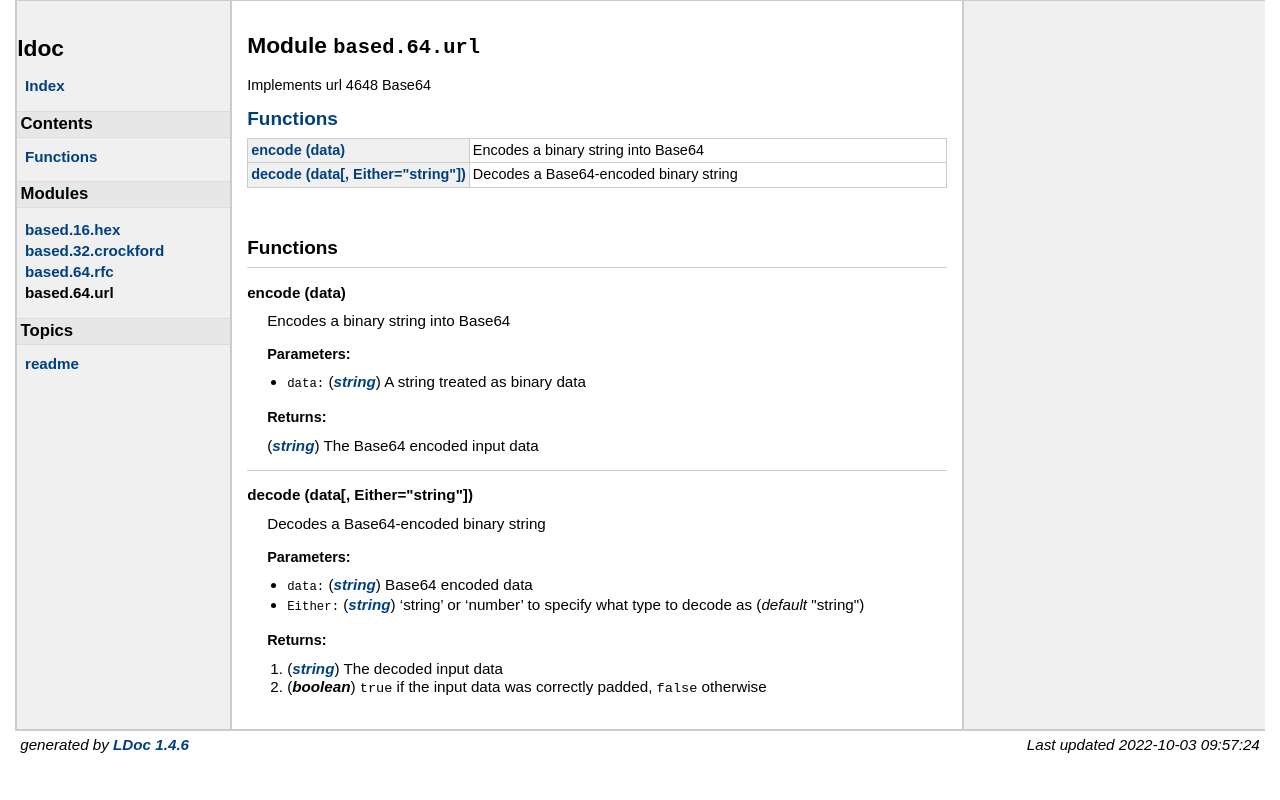
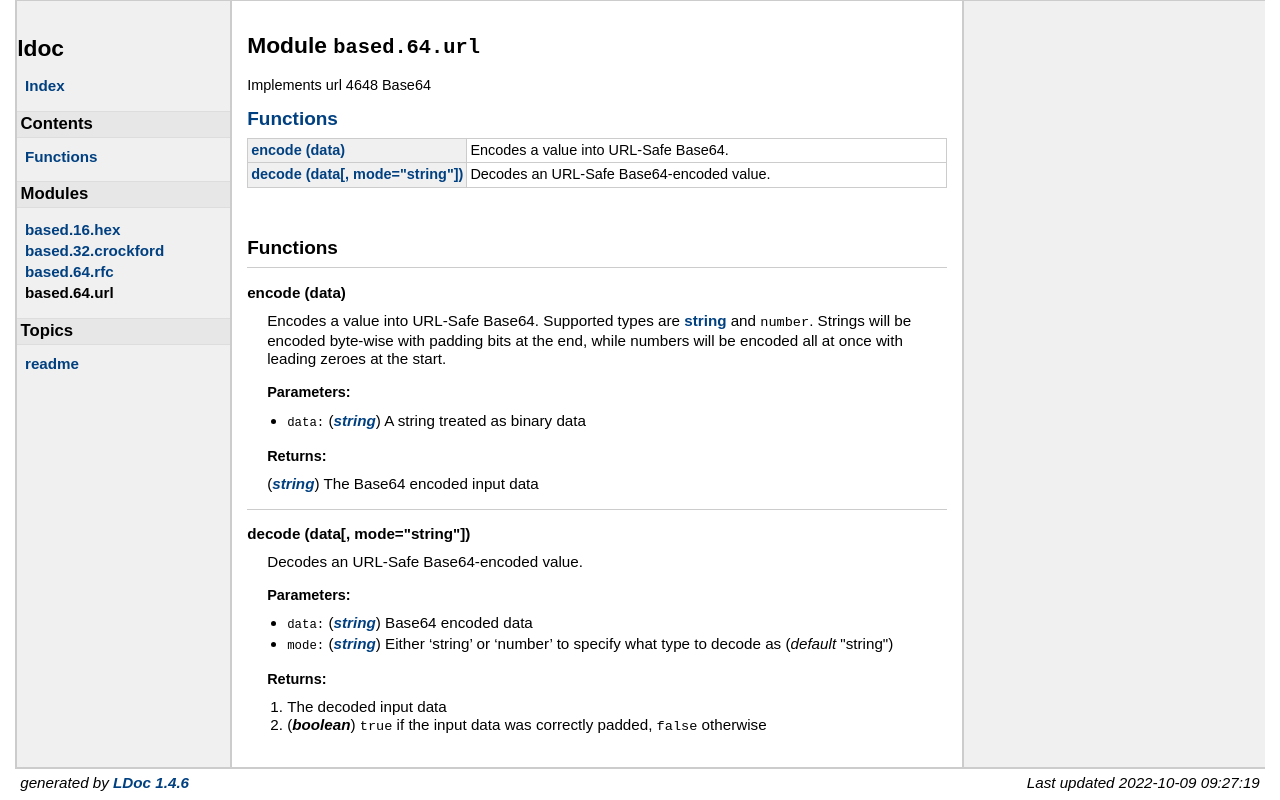
Before and after one commit to DarkWiiPlayer/base, a plain HTML site: page modules/based.64.url.html in a window 1280 px wide. Drawn offline with Linux system fonts and the light colour scheme.

Commit message:
Update documentation to 194ab1c

```diff
--- a/modules/based.64.url.html
+++ b/modules/based.64.url.html
@@ -62,11 +62,11 @@
 <table class="function_list">
 	<tr>
 	<td class="name" nowrap><a href="#encode">encode (data)</a></td>
-	<td class="summary">Encodes a binary string into Base64</td>
+	<td class="summary">Encodes a value into URL-Safe Base64.</td>
 	</tr>
 	<tr>
-	<td class="name" nowrap><a href="#decode">decode (data[, Either="string"])</a></td>
-	<td class="summary">Decodes a Base64-encoded binary string</td>
+	<td class="name" nowrap><a href="#decode">decode (data[, mode="string"])</a></td>
+	<td class="summary">Decodes an URL-Safe Base64-encoded value.</td>
 	</tr>
 </table>
 
@@ -82,7 +82,9 @@
     <strong>encode (data)</strong>
     </dt>
     <dd>
-    Encodes a binary string into Base64
+    Encodes a value into URL-Safe Base64.
+ Supported types are <a href="https://www.lua.org/manual/5.1/manual.html#5.4">string</a> and <code>number</code>.
+ Strings will be encoded byte-wise with padding bits at the end, while numbers will be encoded all at once with leading zeroes at the start.
 
 
     <h3>Parameters:</h3>
@@ -106,10 +108,10 @@
 </dd>
     <dt>
     <a name = "decode"></a>
-    <strong>decode (data[, Either="string"])</strong>
+    <strong>decode (data[, mode="string"])</strong>
     </dt>
     <dd>
-    Decodes a Base64-encoded binary string
+    Decodes an URL-Safe Base64-encoded value.
 
 
     <h3>Parameters:</h3>
@@ -118,9 +120,9 @@
             <span class="types"><a class="type" href="https://www.lua.org/manual/5.1/manual.html#5.4">string</a></span>
          Base64 encoded data
         </li>
-        <li><span class="parameter">Either</span>
+        <li><span class="parameter">mode</span>
             <span class="types"><a class="type" href="https://www.lua.org/manual/5.1/manual.html#5.4">string</a></span>
-         &lsquo;string&rsquo; or &lsquo;number&rsquo; to specify what type to decode as
+         Either &lsquo;string&rsquo; or &lsquo;number&rsquo; to specify what type to decode as
          (<em>default</em> "string")
         </li>
     </ul>
@@ -128,7 +130,6 @@
     <h3>Returns:</h3>
     <ol>
         <li>
-           <span class="types"><a class="type" href="https://www.lua.org/manual/5.1/manual.html#5.4">string</a></span>
         The decoded input data</li>
         <li>
            <span class="types"><span class="type">boolean</span></span>
@@ -146,7 +147,7 @@
 </div> <!-- id="main" -->
 <div id="about">
 <i>generated by <a href="http://github.com/stevedonovan/LDoc">LDoc 1.4.6</a></i>
-<i style="float:right;">Last updated 2022-10-03 09:57:24 </i>
+<i style="float:right;">Last updated 2022-10-09 09:27:19 </i>
 </div> <!-- id="about" -->
 </div> <!-- id="container" -->
 </body>
```
Also changed, not shown: index.html (+1 -1 lines), modules/based.16.hex.html (+1 -1 lines), modules/based.32.crockford.html (+11 -10 lines), modules/based.64.rfc.html (+11 -10 lines), topics/readme.md.html (+3 -2 lines).
